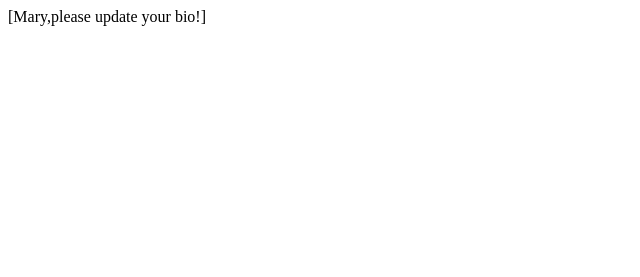
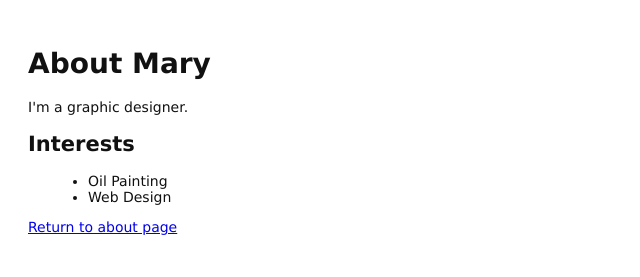
Before and after one commit to wbh81218/my-git-repo, a plain HTML site: page about/mary.html in a window 1280 px wide. Shown: the whole page, without its empty margins (0-640 px from the left). Drawn offline with Linux system fonts and the light colour scheme.

Commit message:
Add bio page for mary

```diff
--- a/about/mary.html
+++ b/about/mary.html
@@ -1 +1,21 @@
-[Mary,please update your bio!]
+<!DOCTYPE html>
+<html lang="en">
+
+<head>
+    <title>About Mary</title>
+    <link rel="stylesheet" href="../style.css" />
+    <meta charset="utf-8" />
+</head>
+
+<body>
+    <h1>About Mary</h1>
+    <p>I'm a graphic designer.</p>
+    <h2>Interests</h2>
+    <ul>
+        <li>Oil Painting</li>
+        <li>Web Design</li>
+    </ul>
+    <p><a href="index.html">Return to about page</a></p>
+</body>
+
+</html>
```
